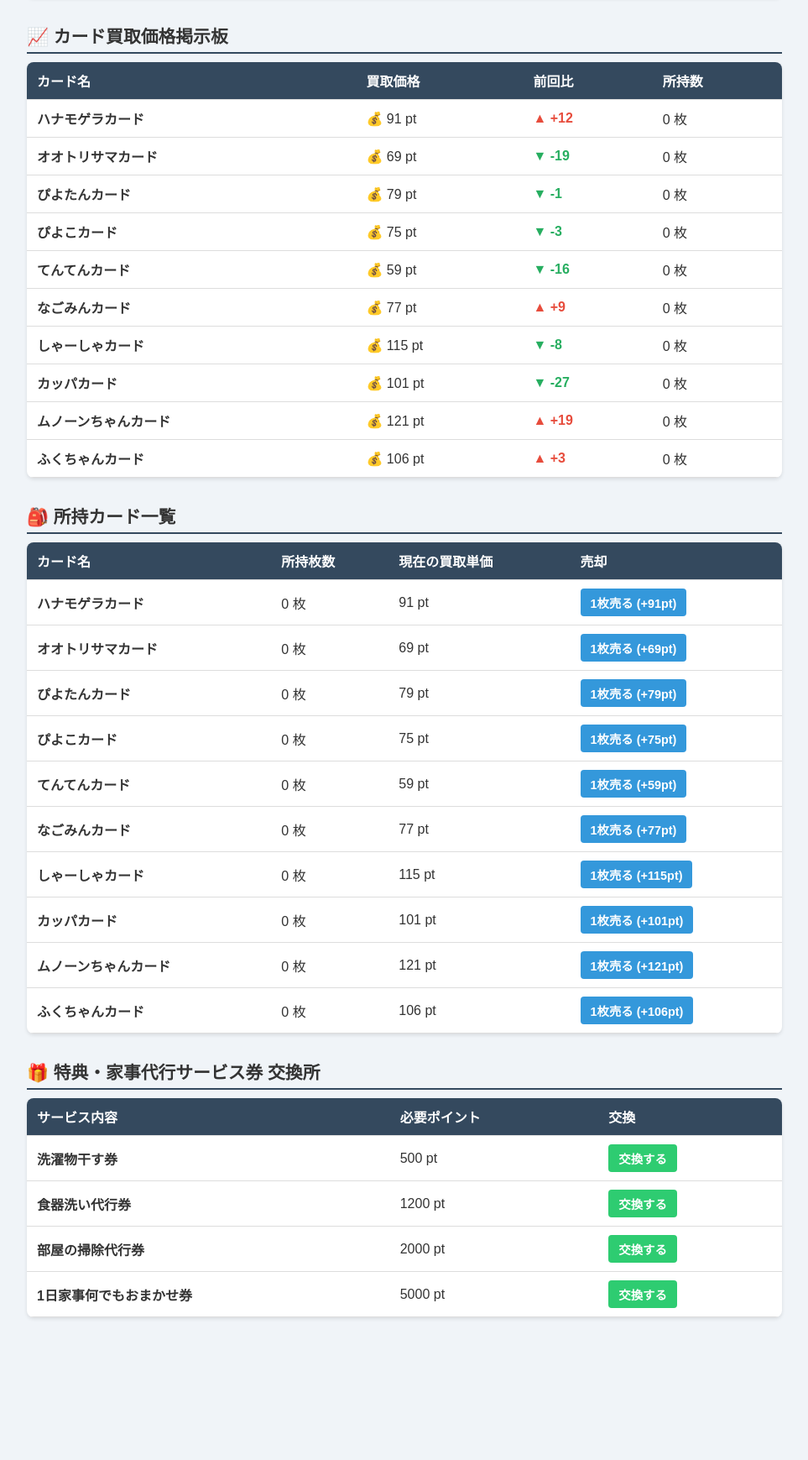
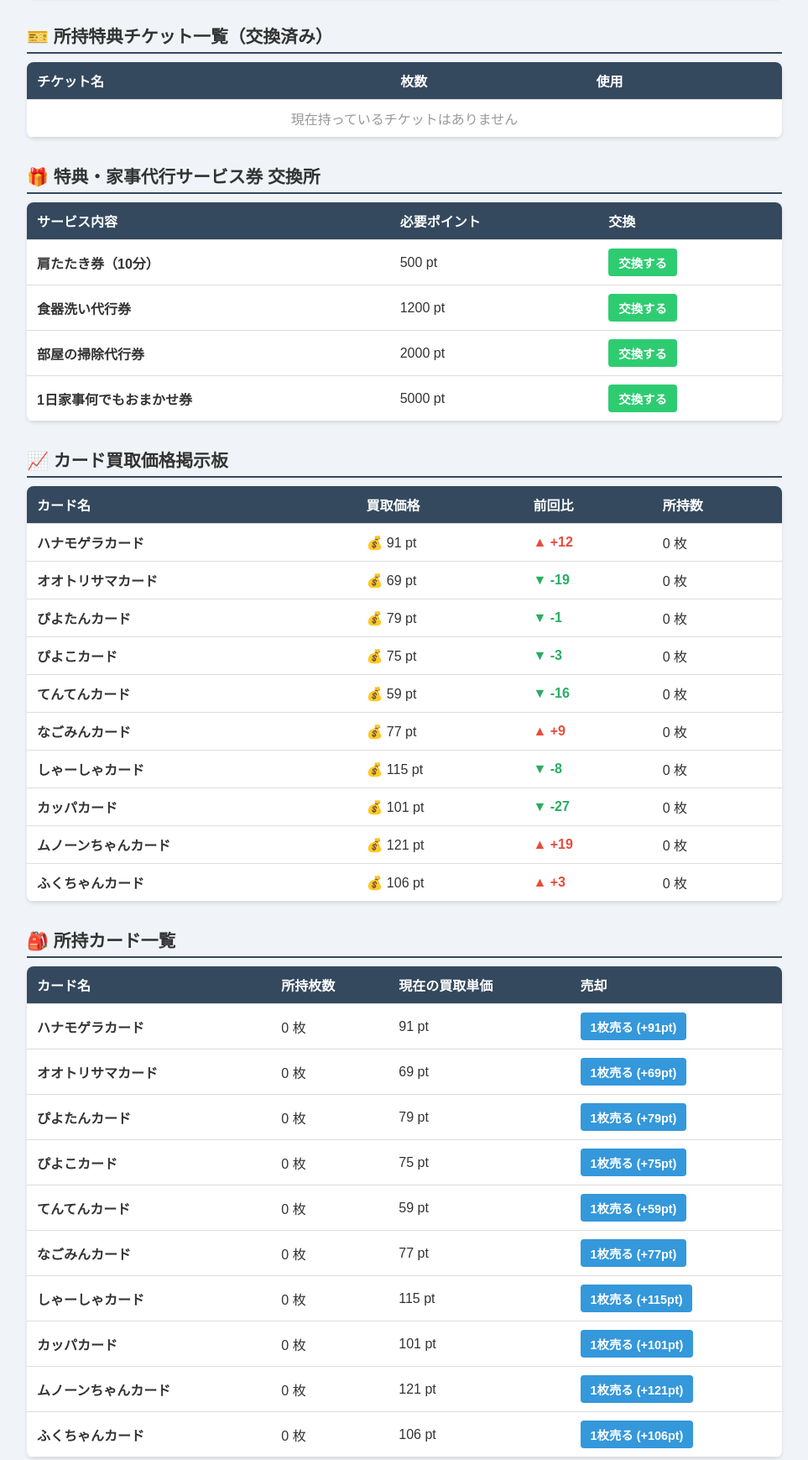
Before and after one commit to weiguanmeiqin-prog/kakaku, a plain HTML site: page index.html in a window 1280 px wide. Shown: the part 391-2130 px from the top of the page at 84% size, without its empty margins (158-1121 px from the left). Before the commit the page ends 2000 px from the top, so only its background shows below. Drawn offline with Linux system fonts and the light colour scheme.

Commit message:
Update index.html

```diff
--- a/index.html
+++ b/index.html
@@ -22,7 +22,7 @@
     /* 結果・通知表示 */
     .message-box { background: #e8f8f5; border: 1px solid #2ecc71; color: #27ae60; padding: 10px; border-radius: 5px; text-align: center; margin-bottom: 20px; display: none; font-weight: bold; }
 
-    /* セクション切り替えタブ */
+    /* セクション切り替え */
     .section-title { font-size: 1.3rem; font-weight: bold; margin-top: 30px; margin-bottom: 10px; border-bottom: 2px solid #34495e; padding-bottom: 5px; }
 
     /* テーブル */
@@ -34,6 +34,8 @@
     .btn-sell:hover { background: #2980b9; }
     .btn-exchange { background: #2ecc71; color: white; }
     .btn-exchange:hover { background: #27ae60; }
+    .btn-use { background: #e67e22; color: white; }
+    .btn-use:hover { background: #d35400; }
 
     .up { color: #e74c3c; font-weight: bold; }
     .down { color: #27ae60; font-weight: bold; }
@@ -57,6 +59,30 @@
     <p>現在の購入価格：<strong id="currentBuyPrice">---</strong> pt / 1枚（ランダム排出）</p>
     <button class="btn-buy" onclick="buyCard()">カードを1枚引く！</button>
   </div>
+
+  <div class="section-title">🎫 所持特典チケット一覧（交換済み）</div>
+  <table>
+    <thead>
+      <tr>
+        <th>チケット名</th>
+        <th>枚数</th>
+        <th>使用</th>
+      </tr>
+    </thead>
+    <tbody id="myRewardTable"></tbody>
+  </table>
+
+  <div class="section-title">🎁 特典・家事代行サービス券 交換所</div>
+  <table>
+    <thead>
+      <tr>
+        <th>サービス内容</th>
+        <th>必要ポイント</th>
+        <th>交換</th>
+      </tr>
+    </thead>
+    <tbody id="rewardTable"></tbody>
+  </table>
 
   <div class="section-title">📈 カード買取価格掲示板</div>
   <table>
@@ -84,18 +110,6 @@
     <tbody id="inventoryTable"></tbody>
   </table>
 
-  <div class="section-title">🎁 特典・家事代行サービス券 交換所</div>
-  <table>
-    <thead>
-      <tr>
-        <th>サービス内容</th>
-        <th>必要ポイント</th>
-        <th>交換</th>
-      </tr>
-    </thead>
-    <tbody id="rewardTable"></tbody>
-  </table>
-
   <script>
     const cardNames = [
       "ハナモゲラカード", "オオトリサマカード", "ぴよたんカード", "ぴよこカード",
@@ -103,38 +117,34 @@
       "ムノーンちゃんカード", "ふくちゃんカード"
     ];
 
-    // 特典リスト（必要ポイントは自由に変更できます）
     const rewards = [
-      { name: "洗濯物干す券", cost: 500 },
+      { name: "肩たたき券（10分）", cost: 500 },
       { name: "食器洗い代行券", cost: 1200 },
       { name: "部屋の掃除代行券", cost: 2000 },
       { name: "1日家事何でもおまかせ券", cost: 5000 }
     ];
 
-    // ローカルストレージを使用したデータ管理（初期化）
+    // ローカルストレージデータの読み込み
     let points = parseInt(localStorage.getItem('userPoints')) || 1000;
     let inventory = JSON.parse(localStorage.getItem('cardInventory')) || {};
+    let myRewards = JSON.parse(localStorage.getItem('myRewards')) || {}; // 所持チケット用
 
-    // インベントリの初期化チェック
-    cardNames.forEach(name => {
-      if (!inventory[name]) inventory[name] = 0;
-    });
+    // 初期化チェック
+    cardNames.forEach(name => { if (!inventory[name]) inventory[name] = 0; });
+    rewards.forEach(r => { if (!myRewards[r.name]) myRewards[r.name] = 0; });
 
-    // 擬似乱数生成器（時間のシード値で全員共通の価格を作成）
     function seededRandom(seed) {
       const x = Math.sin(seed++) * 10000;
       return x - Math.floor(x);
     }
 
-    // 購入価格の取得（一律・時間で変動）
     function getGlobalBuyPrice(year, month, day, isAM) {
       const totalTurns = (year * 366 + month * 31 + day) * 2 + (isAM ? 0 : 1);
       const seed = totalTurns * 777;
       const baseRate = Math.floor(seededRandom(seed) * 8);
-      return 80 + (baseRate * 10); // 80pt 〜 150pt
+      return 80 + (baseRate * 10);
     }
 
-    // 買取価格の取得
     function getSellPriceForTime(cardIndex, year, month, day, isAM) {
       let price = 100;
       const totalTurns = (year * 366 + month * 31 + day) * 2 + (isAM ? 0 : 1);
@@ -158,10 +168,10 @@
     function saveData() {
       localStorage.setItem('userPoints', points);
       localStorage.setItem('cardInventory', JSON.stringify(inventory));
+      localStorage.setItem('myRewards', JSON.stringify(myRewards));
       updateUI();
     }
 
-    // ガチャを引く
     function buyCard() {
       const now = new Date();
       const currentBuyPrice = getGlobalBuyPrice(now.getFullYear(), now.getMonth() + 1, now.getDate(), now.getHours() < 12);
@@ -180,17 +190,14 @@
       saveData();
     }
 
-    // カードを売る
     function sellCard(cardName, price) {
       if (inventory[cardName] <= 0) return;
-
       inventory[cardName] -= 1;
       points += price;
       showMessage(`💰 「${cardName}」を ${price} pt で売却しました！`);
       saveData();
     }
 
-    // 特典と交換する
     function exchangeReward(rewardName, cost) {
       if (points < cost) {
         alert("ポイントが足りません！");
@@ -199,12 +206,22 @@
 
       if (confirm(`「${rewardName}」を ${cost} pt で交換しますか？`)) {
         points -= cost;
-        showMessage(`🎁 「${rewardName}」と交換しました！`);
+        myRewards[rewardName] += 1; // 所持チケットを増やす
+        showMessage(`🎁 「${rewardName}」を獲得しました！`);
         saveData();
       }
     }
 
-    // 画面表示の更新
+    // チケットを使う機能
+    function useReward(rewardName) {
+      if (myRewards[rewardName] <= 0) return;
+      if (confirm(`「${rewardName}」を1枚使用しますか？`)) {
+        myRewards[rewardName] -= 1;
+        showMessage(`✨ 「${rewardName}」を使用しました！`);
+        saveData();
+      }
+    }
+
     function updateUI() {
       document.getElementById('userPoints').innerText = points;
 
@@ -217,7 +234,6 @@
       const buyPrice = getGlobalBuyPrice(year, month, day, isAM);
       document.getElementById('currentBuyPrice').innerText = buyPrice;
 
-      // 前回時間（前回比計算用）
       let prevYear = year, prevMonth = month, prevDay = day, prevIsAM = !isAM;
       if (isAM) {
         const yesterday = new Date(now);
@@ -225,7 +241,45 @@
         prevYear = yesterday.getFullYear(); prevMonth = yesterday.getMonth() + 1; prevDay = yesterday.getDate(); prevIsAM = false;
       }
 
-      // 1. 価格掲示板の更新
+      // 1. 所持チケットテーブル（新設）
+      const myRewardTbody = document.getElementById('myRewardTable');
+      myRewardTbody.innerHTML = '';
+      let hasReward = false;
+      rewards.forEach(r => {
+        const count = myRewards[r.name] || 0;
+        if (count > 0) hasReward = true;
+        myRewardTbody.innerHTML += `
+          <tr>
+            <td><strong>${r.name}</strong></td>
+            <td>${count} 枚</td>
+            <td>
+              <button class="btn-action btn-use" onclick="useReward('${r.name}')" ${count === 0 ? 'disabled' : ''}>
+                1枚使う
+              </button>
+            </td>
+          </tr>`;
+      });
+      if (!hasReward) {
+        myRewardTbody.innerHTML = '<tr><td colspan="3" style="text-align:center; color:#999;">現在持っているチケットはありません</td></tr>';
+      }
+
+      // 2. 特典交換テーブル
+      const rewardTbody = document.getElementById('rewardTable');
+      rewardTbody.innerHTML = '';
+      rewards.forEach(r => {
+        rewardTbody.innerHTML += `
+          <tr>
+            <td><strong>${r.name}</strong></td>
+            <td>${r.cost} pt</td>
+            <td>
+              <button class="btn-action btn-exchange" onclick="exchangeReward('${r.name}', ${r.cost})">
+                交換する
+              </button>
+            </td>
+          </tr>`;
+      });
+
+      // 3. 価格掲示板
       const priceTbody = document.getElementById('priceTable');
       priceTbody.innerHTML = '';
       cardNames.forEach((name, idx) => {
@@ -246,7 +300,7 @@
           </tr>`;
       });
 
-      // 2. 所持カード＆売却テーブルの更新
+      // 4. 所持カードテーブル
       const invTbody = document.getElementById('inventoryTable');
       invTbody.innerHTML = '';
       cardNames.forEach((name, idx) => {
@@ -265,25 +319,8 @@
             </td>
           </tr>`;
       });
-
-      // 3. 特典交換テーブルの更新
-      const rewardTbody = document.getElementById('rewardTable');
-      rewardTbody.innerHTML = '';
-      rewards.forEach(r => {
-        rewardTbody.innerHTML += `
-          <tr>
-            <td><strong>${r.name}</strong></td>
-            <td>${r.cost} pt</td>
-            <td>
-              <button class="btn-action btn-exchange" onclick="exchangeReward('${r.name}', ${r.cost})">
-                交換する
-              </button>
-            </td>
-          </tr>`;
-      });
     }
 
-    // 初期起動
     updateUI();
   </script>
 
```
